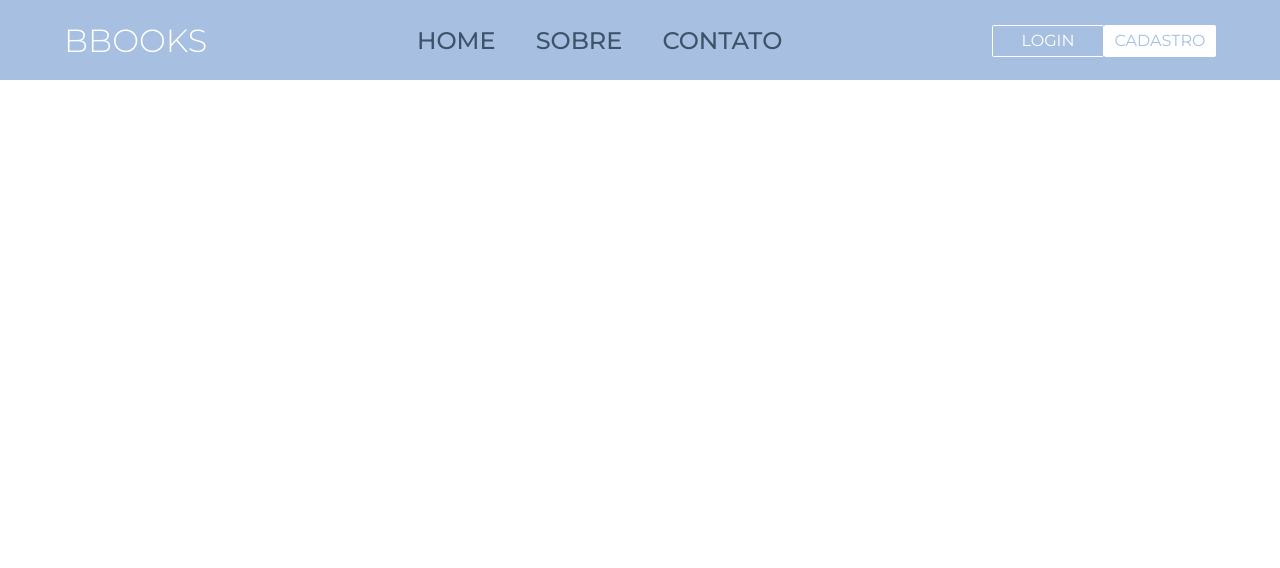
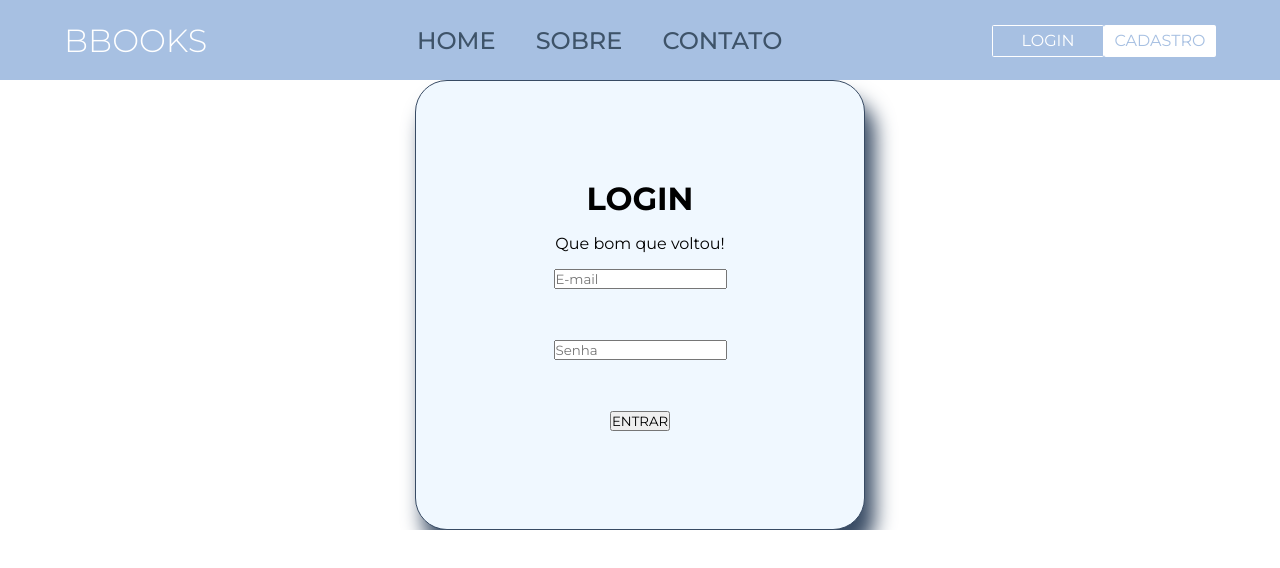
Before and after one commit to Gabriella22Ferreira/BBooks, a plain HTML site: page Sistema/Login/Login.html in a window 1280 px wide. Drawn offline with Linux system fonts and the light colour scheme.

Commit message:
Começo da pagina login

```diff
--- a/Sistema/Login/CSS/style.css
+++ b/Sistema/Login/CSS/style.css
@@ -0,0 +1,21 @@
+#conteinerForm
+{
+    display: flex;
+    flex-direction: row;
+    justify-content: center;
+    align-items: center;
+}
+form
+{
+    display: flex;
+    flex-direction: column;
+    justify-content: center;
+    align-items: center;
+    background-color: aliceblue;
+    width: 28rem;
+    height: 28rem;
+    border: 1px solid #384B64;
+    border-radius: 2rem;
+    box-shadow: 9px 20px 20px 1px #384B64;
+    gap: 1rem;
+}
--- a/Sistema/Login/Login.html
+++ b/Sistema/Login/Login.html
@@ -24,16 +24,17 @@
         </div>
     </header>
 
+    <div id="conteinerForm">
         <form>
-        <div id="conteinerForm">
+            <h1>LOGIN</h1>
+            <p>Que bom que voltou!</p>
                 <input type="text" placeholder="E-mail" id="ipt_email">
                 <br/>
                 <input type="password" placeholder="Senha" name="" id="ipt_senha">
                 <br/>
                 <button onclick="entrar()"> ENTRAR </button>
-
+        </form>
     </div>
-    </form>
 </body>
 </html>
 
--- a/Sistema/padrao.css
+++ b/Sistema/padrao.css
@@ -29,7 +29,7 @@ header
      justify-content: center;
      align-items: center;
      background-color: #a7c0e2;
-     position: fixed;
+     position:static;
 
 }
 
```
Lines whose indentation alone changed are shown as unchanged.
